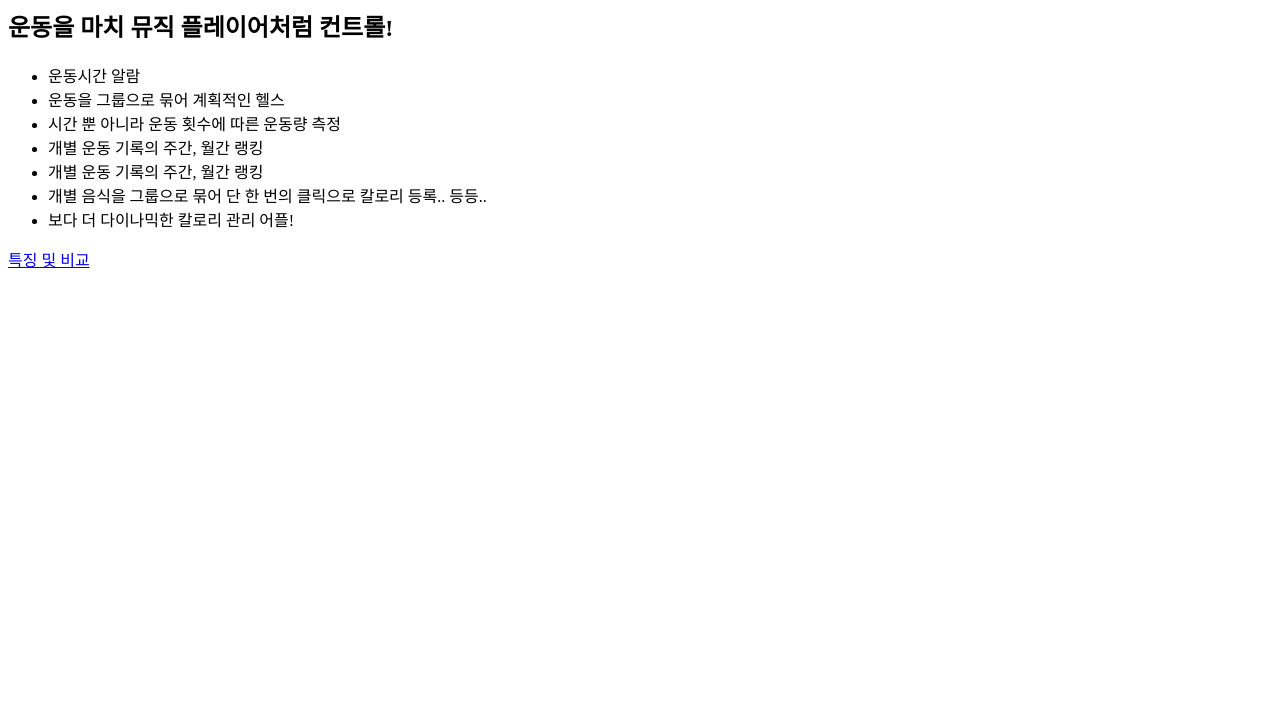
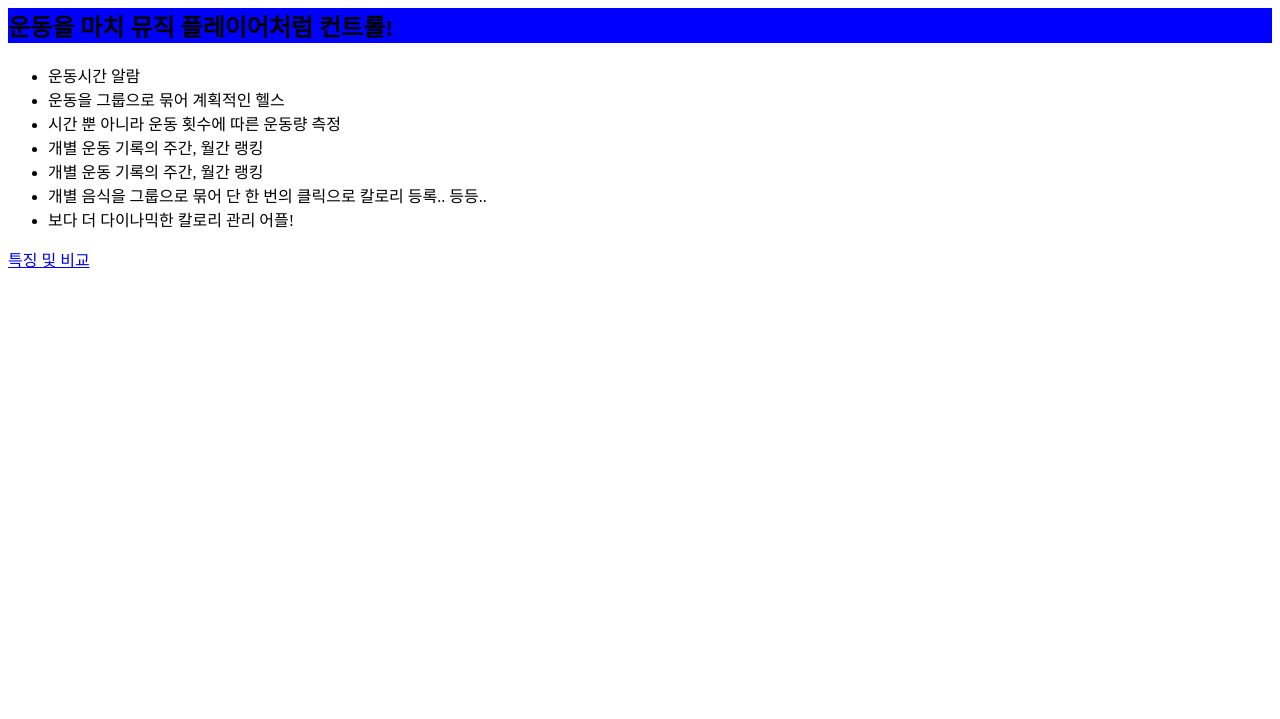
Before and after one commit to GaramMaru/CaloriePlayer, a plain HTML site: page index.html in a window 1280 px wide. Shown: the part 81-800 px from the top of the page. Drawn offline with Linux system fonts and the light colour scheme.

Commit message:
Update index.html

```diff
--- a/index.html
+++ b/index.html
@@ -6,7 +6,7 @@
   </head>
   <body>
     <h1 style="color: red">칼로리 플레이어</h1>
-    <h2>운동을 마치 뮤직 플레이어처럼 컨트롤!</h2>
+    <h2 style="background-color: blue">운동을 마치 뮤직 플레이어처럼 컨트롤!</h2>
     <ul>
       <li>운동시간 알람</li>
       <li>운동을 그룹으로 묶어 계획적인 헬스</li>
```
